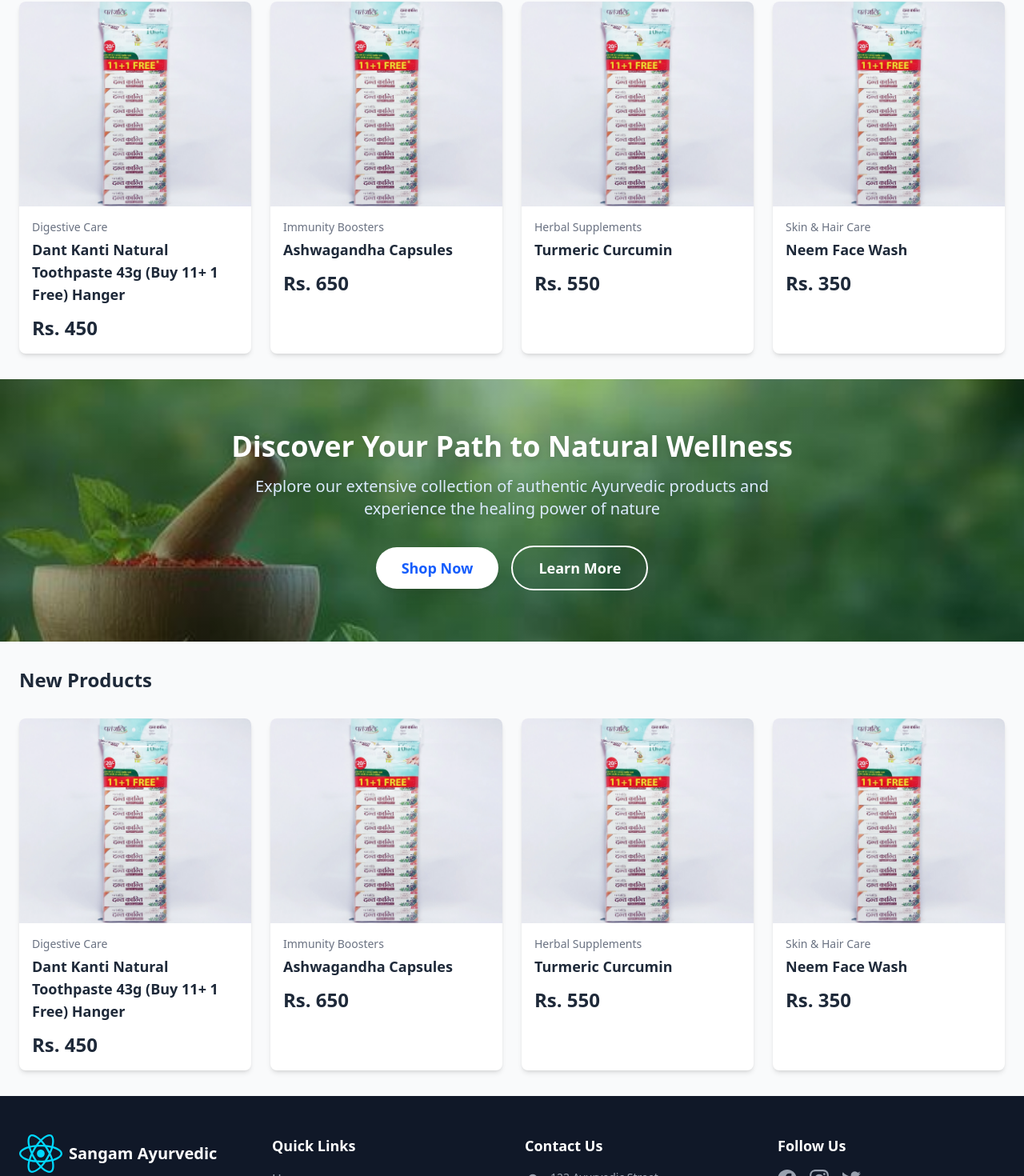
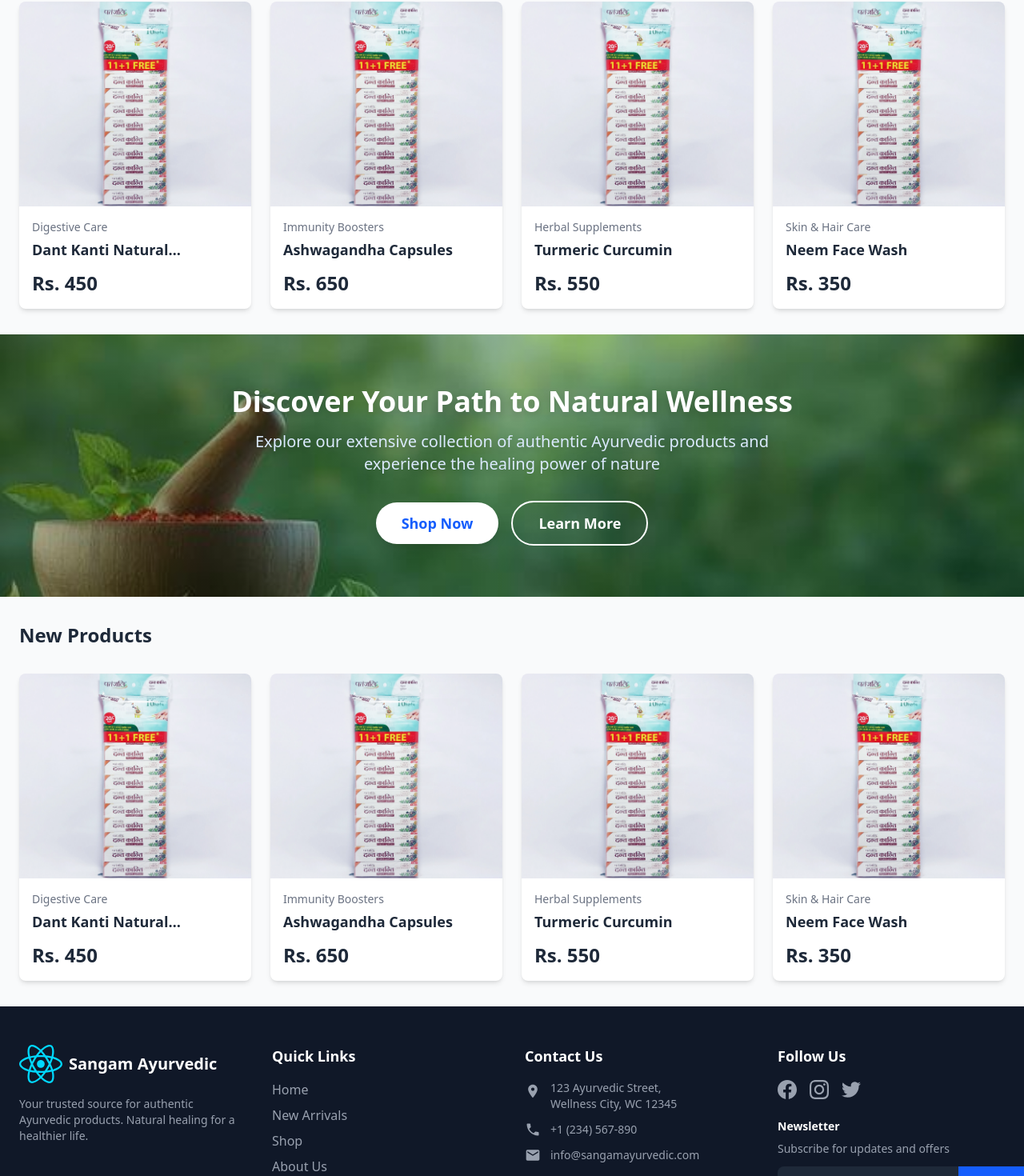
Before and after one commit to Nivesh26/Sangam-Ayurvedic-Shop, a React (Vite) app in the folder Frontend/: page / in a window 1280 px wide. Shown: the part 1070-2540 px from the top of the page at 80% size. Built offline with nearby package versions, Linux system fonts and the light colour scheme.

Commit message:
Update Bestselling and NewProduct components to include line-clamp styling for product names, enhancing text display consistency.

```diff
--- a/Frontend/src/User Components/Bestselling.tsx
+++ b/Frontend/src/User Components/Bestselling.tsx
@@ -59,7 +59,7 @@
               {/* Product Info */}
               <div className="p-4">
                 <p className="text-sm text-gray-500 mb-1">{product.category}</p>
-                <h3 className="text-lg font-semibold text-gray-800 mb-3 group-hover:text-blue-600 transition-colors">
+                <h3 className="text-lg font-semibold text-gray-800 mb-3 group-hover:text-blue-600 transition-colors line-clamp-1">
                   {product.name}
                 </h3>
 
--- a/Frontend/src/User Components/NewProduct.tsx
+++ b/Frontend/src/User Components/NewProduct.tsx
@@ -59,7 +59,7 @@
               {/* Product Info */}
               <div className="p-4">
                 <p className="text-sm text-gray-500 mb-1">{product.category}</p>
-                <h3 className="text-lg font-semibold text-gray-800 mb-3 group-hover:text-blue-600 transition-colors">
+                <h3 className="text-lg font-semibold text-gray-800 mb-3 group-hover:text-blue-600 transition-colors line-clamp-1">
                   {product.name}
                 </h3>
 
```
